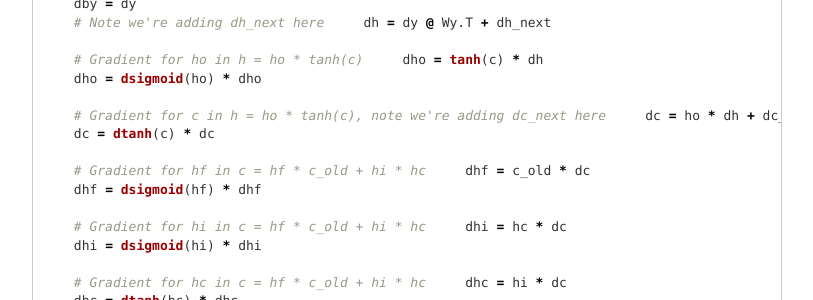
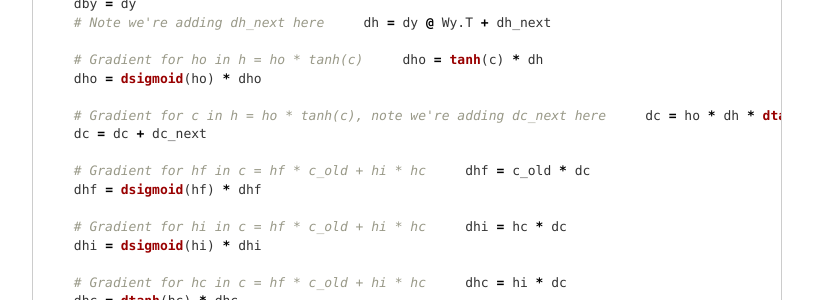
Before and after one commit to hsyodysseyjr/wiseodd0, a Jekyll site: the page built from _posts/2016-08-12-lstm-backprop.md, in a window 1280 px wide and 900 px high, scrolled down 2764 px. Shown: the part 152-452 px from the top of the window, without its empty margins (233-1046 px from the left). Built offline with Jekyll 4.4.1, drawn with Linux system fonts in a browser that asks for light colours; nearby versions of some CDN libraries; comment, search, counter and statistics services are not loaded.

```diff
--- a/_posts/2016-08-12-lstm-backprop.md
+++ b/_posts/2016-08-12-lstm-backprop.md
@@ -110,8 +110,8 @@ def lstm_backward(prob, y_train, d_next, cache):
     dho = dsigmoid(ho) * dho
 
     # Gradient for c in h = ho * tanh(c), note we're adding dc_next here
-    dc = ho * dh + dc_next
-    dc = dtanh(c) * dc
+    dc = ho * dh * dtanh(c)
+    dc = dc + dc_next
 
     # Gradient for hf in c = hf * c_old + hi * hc
     dhf = c_old * dc
```
